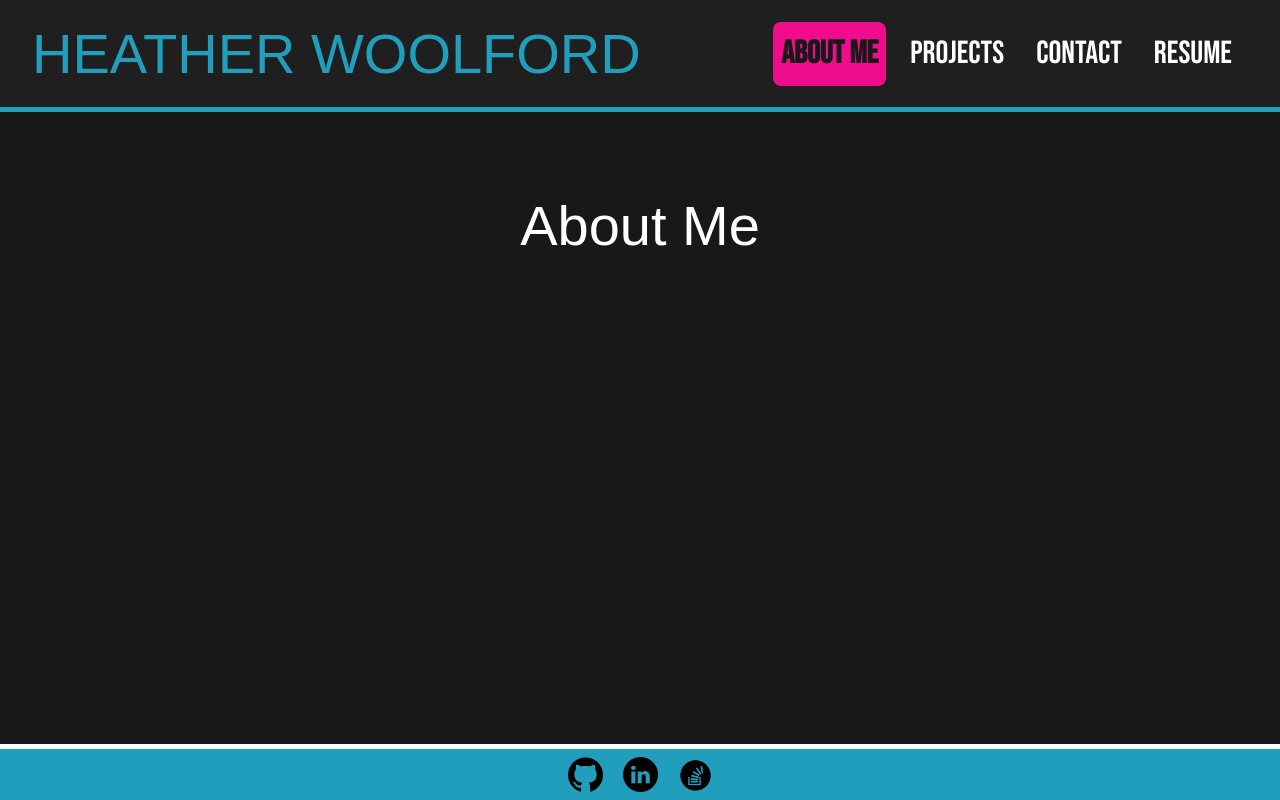
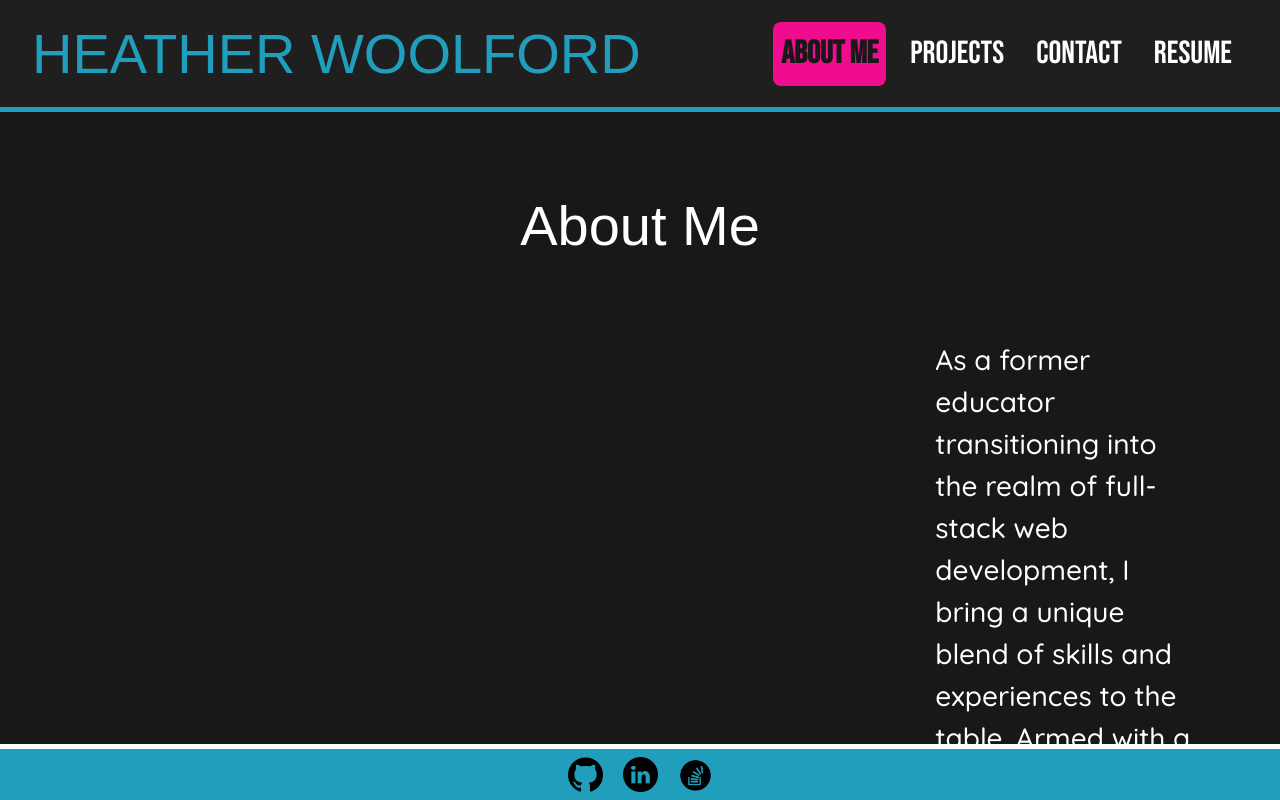
Before and after one commit to hwoolford/Portfolio, a React (Vite) app: page /about in a window 1280 px wide. Shown: the top 800 px of the page. Built offline with nearby package versions, Linux system fonts and the light colour scheme; a web font is replaced by a local one.

Commit message:
Added information to About.jsx and About.css

```diff
--- /dev/null
+++ b/src/pages/About.css
@@ -0,0 +1,38 @@
+.body {
+    margin-left: auto;
+    margin-right: auto;
+}
+
+.portrait {
+   max-height: 40rem;
+}
+
+.about {
+    font-size: 1.75rem;
+    font-weight: 500;
+    color: white;
+    font-family: "Quicksand", sans-serif;
+}
+
+@media screen and (max-width: 1050px) {
+    .about {
+     font-size: 1.25rem;
+    }
+ }
+
+ @media screen and (max-width: 770px) {
+    .main {
+      flex-wrap: wrap;
+      justify-content: center;
+    }
+
+    .imageContainer {
+      width: 100%;
+      margin-bottom: 20px;
+
+    }
+
+    .AboutContainer {
+      width: 100%;
+    }
+  }
--- a/src/pages/About.jsx
+++ b/src/pages/About.jsx
@@ -1,8 +1,43 @@
+import "../pages/About.css"
+import Portrait from "../../assets/portraitblue.png"
+
 export default function About() {
     return (
-        <div className="about-container">
-            <h1 className="text-center heading">About Me</h1>
-            {/* <div className="main d-flex flex-row justify-content-between align-items-center"></div> */}
+        <>
+      <div className="body container">
+        <h1 className="text-center title">About Me</h1>
+        <div className="main d-flex flex-row justify-content-between align-items-center">
+          <div className="imageContainer">
+            <img
+              className="portrait"
+              src={Portrait}
+              alt="portrait"
+            />
+          </div>
+          <div className="AboutContainer">
+            <p className="about">
+              As a former educator transitioning into the realm of full-stack
+              web development, I bring a unique blend of skills and experiences
+              to the table. Armed with a web development certificate from the
+              University of New Hampshire, I am eager to merge my background in
+              education with the fast-paced and dynamic field of web
+              development.
+              <br />
+              <br />
+              Throughout my career in education, I have finely honed my
+              communication, problem-solving, and collaboration abilities, all
+              of which I am excited to now apply to crafting innovative web
+              solutions. Proficient in both front-end and back-end technologies,
+              I possess a meticulous attention to detail and an insatiable drive
+              for continuous learning.
+              <br />
+              <br />I am genuinely enthusiastic about leveraging my diverse
+              experiences to embark on a fulfilling journey in the creation of
+              impactful and user-centric web solutions.
+            </p>
+          </div>
         </div>
+      </div>
+    </>
     )
 }
```
